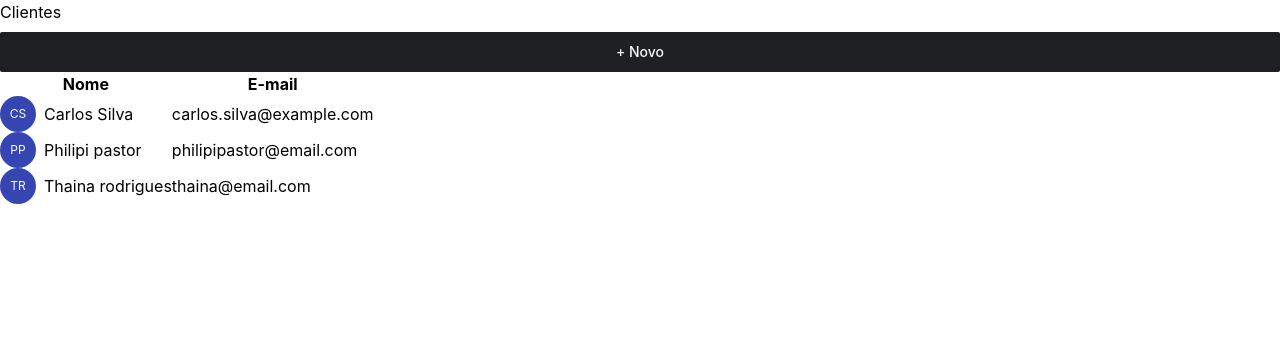
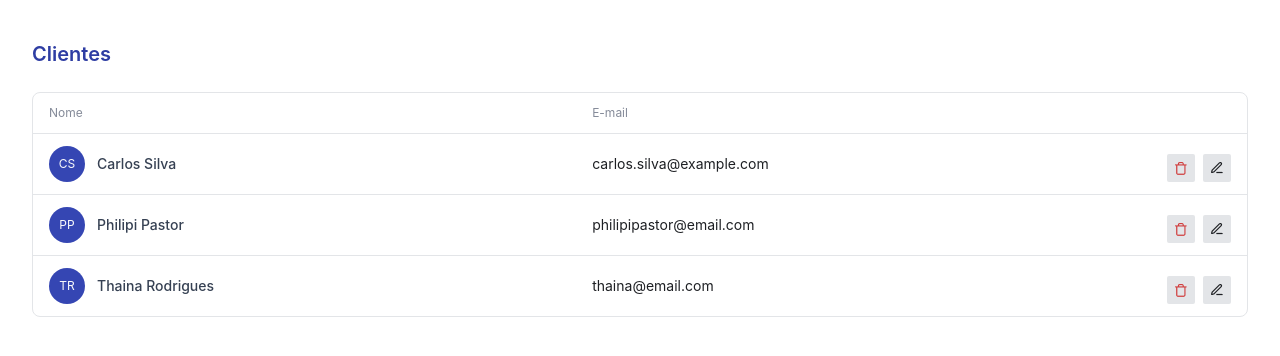
Before and after one commit to philipipastor/HelpDesk, a React (Vite) app: page /clients in a window 1280 px wide. Shown: the top 356 px of the page. Built offline with nearby package versions, Linux system fonts and the light colour scheme.

Commit message:
styles: implementa estilos a página de client

```diff
--- a/src/pages/Admin/Client.tsx
+++ b/src/pages/Admin/Client.tsx
@@ -1,13 +1,12 @@
-import { Button } from "../../components/Button"
-
 import { ClientTable } from "./components/Clients/ClientTable"
 
 export function Client() {
     return (
-        <main>
-            <header>
-                <h1>Clientes</h1>
-                <Button> + Novo </Button>
+        <main className="w-full px-8 py-10">
+            <header className="mb-6">
+                <h1 className="text-xl font-semibold text-[#2E3DA3]">
+                    Clientes
+                </h1>
             </header>
 
             <ClientTable />
--- a/src/pages/Admin/components/Clients/ClientRow.tsx
+++ b/src/pages/Admin/components/Clients/ClientRow.tsx
@@ -1,5 +1,10 @@
 import { Avatar } from "../../../../components/Avatar"
+import { Button } from "../../../../components/Button"
+
 import type { Client } from "../../../../types/Client"
+
+import iconEdit from "../../../../assets/iconEdit.png"
+import iconRemove from "../../../../assets/iconRemove.png"
 
 type Props = {
     client: Client
@@ -7,28 +12,44 @@ type Props = {
 
 export function ClientRow({ client }: Props) {
     return (
-        <tr>
+        <tr className="border-b text-gray-500 last:border-b-0">
+            <td className="px-4 py-3">
+                <div className="flex items-center gap-3">
+                    <Avatar name={client.name} />
 
-            <td>
-                <div className="flex items-center gap-2">
-                    <Avatar name={client.name} />
-                    <span>
+                    <span className="text-sm font-medium text-gray-700">
                         {client.name}
                     </span>
                 </div>
             </td>
 
-            <td>
+            <td className="px-4 py-3 text-sm text-gray-200">
                 {client.email}
             </td>
 
-            <td>
-                <div className="flex items-center gap-2">
-                    <button></button>
-                    <button></button>
+            <td className="px-4 py-3">
+                <div className="flex items-center justify-end gap-2">
+                    <Button
+                        type="button"
+                        variant="icon"
+                    >
+                        <img
+                            src={iconRemove}
+                            alt="ícone de remover"
+                        />
+                    </Button>
+
+                    <Button
+                        type="button"
+                        variant="icon"
+                    >
+                        <img
+                            src={iconEdit}
+                            alt="ícone de editar"
+                        />
+                    </Button>
                 </div>
             </td>
-
         </tr>
     )
 }
--- a/src/pages/Admin/components/Clients/ClientTable.tsx
+++ b/src/pages/Admin/components/Clients/ClientTable.tsx
@@ -1,4 +1,5 @@
 import { Table } from "../../../../components/Table"
+
 import { ClientRow } from "./ClientRow"
 
 const clients = [
@@ -8,24 +9,32 @@ const clients = [
         email: "carlos.silva@example.com"
     },
     {
-        id:"2",
-        name: "Philipi pastor",
+        id: "2",
+        name: "Philipi Pastor",
         email: "philipipastor@email.com"
     },
     {
         id: "3",
-        name: "Thaina rodrigues",
+        name: "Thaina Rodrigues",
         email: "thaina@email.com"
     }
 ]
 
 export function ClientTable() {
-    return(
-        <Table>
+    return (
+        <div className="overflow-hidden rounded-lg border border-gray-500">
+            <Table className="w-full border-collapse">
                 <thead>
-                <tr>
-                    <th>Nome</th>
-                    <th>E-mail</th>
+                    <tr className="border-b border-gray-500 text-left">
+                        <th className="px-4 py-3 text-xs font-normal text-gray-400">
+                            Nome
+                        </th>
+
+                        <th className="px-4 py-3 text-xs font-normal text-gray-400">
+                            E-mail
+                        </th>
+
+                        <th className="w-24"></th>
                     </tr>
                 </thead>
 
@@ -37,7 +46,7 @@ export function ClientTable() {
                         />
                     ))}
                 </tbody>
-
             </Table>
+        </div>
     )
 }
```
Lines whose indentation alone changed are shown as unchanged.
